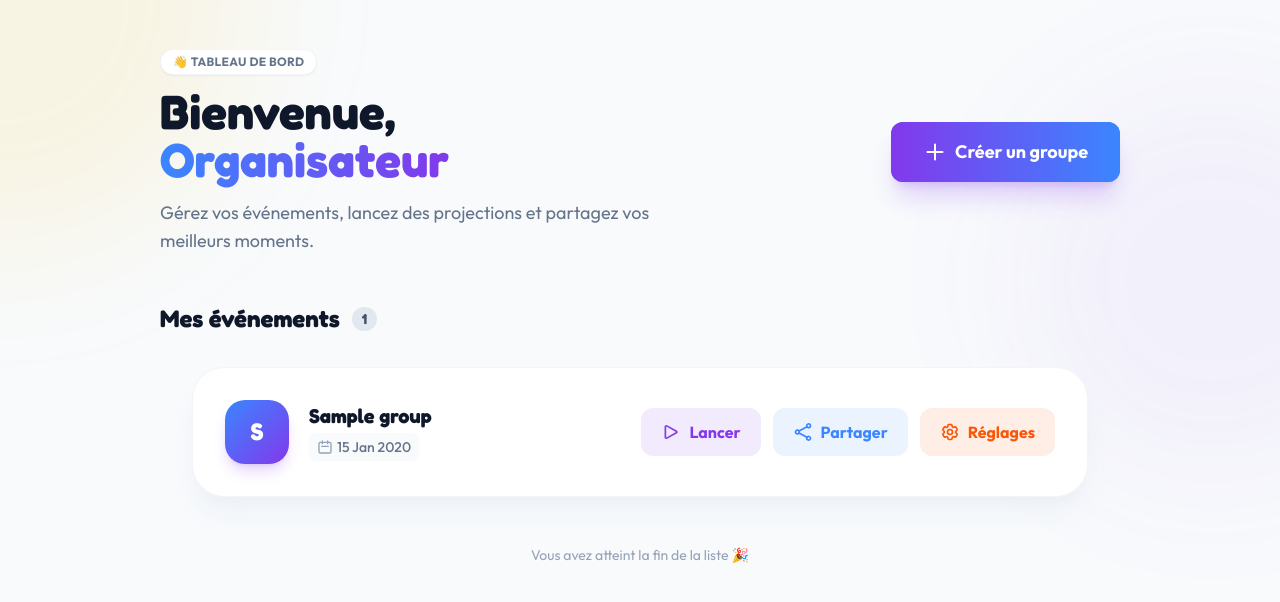
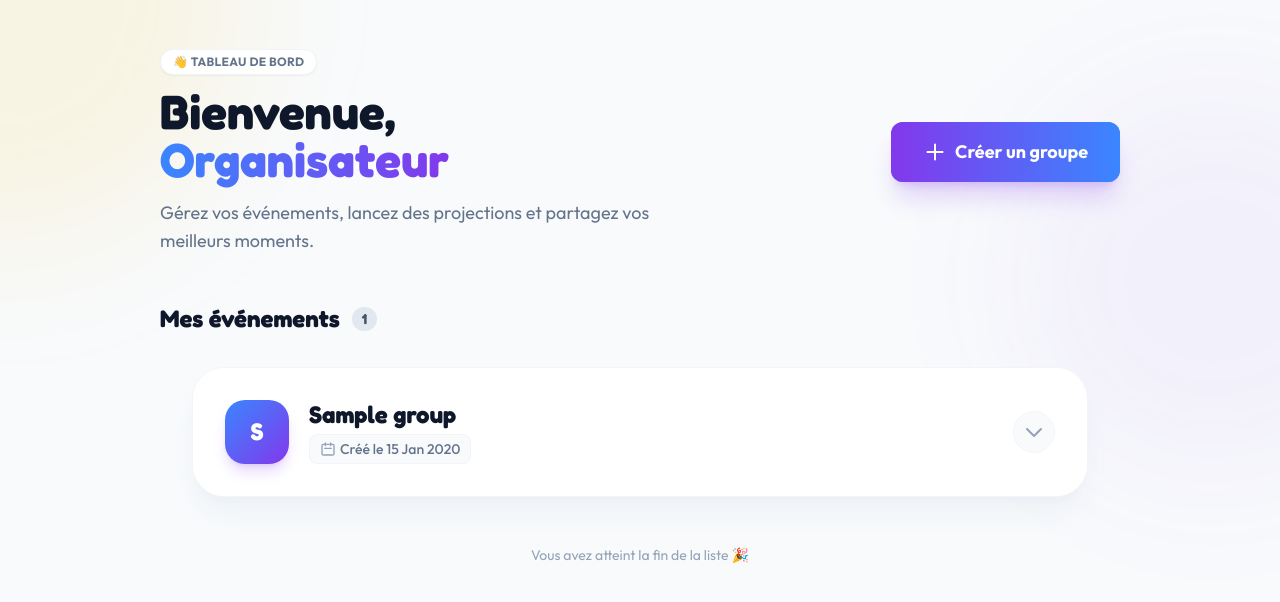
Before and after one commit to math-pixel/Photo-Party-V2, a Symfony app: template templates/main/home.html.twig in a window 1280 px wide. Shown: the top 602 px of the page. Run offline with Twig, Linux system fonts and the light colour scheme; the template is opened without the code that fills it: most values are stand-ins (such as "Sample title", 1, 10 or a date in 2020); style sheets or scripts are compiled from the project's sources; some libraries are stand-ins or nearby versions.

Commit message:
update home page and group component

```diff
--- a/templates/base.html.twig
+++ b/templates/base.html.twig
@@ -13,6 +13,12 @@
         {% endblock %}
 
         {% block javascripts %}
+
+            <!-- 1. D'abord le plugin Collapse -->
+            <script defer src="https://cdn.jsdelivr.net/npm/@alpinejs/collapse@3.x.x/dist/cdn.min.js"></script>
+
+            <!-- 2. Ensuite Alpine.js Core -->
+            <script defer src="https://cdn.jsdelivr.net/npm/alpinejs@3.x.x/dist/cdn.min.js"></script>
         {% endblock %}
 
     </head>
--- a/templates/components/group-bar.html.twig
+++ b/templates/components/group-bar.html.twig
@@ -1,37 +1,68 @@
-<div class="w-full max-w-4xl mx-auto mb-6" data-group-id="{{ group.id }}">
+{# URL pour le lien de partage #}
+{% set shareUrl = url('app_projection', {id: group.id}) %}
 
-    <!-- CARTE -->
-    <div class="bg-white rounded-[32px] shadow-xl shadow-slate-200/40 border border-slate-100 p-6 md:p-8 transition-shadow duration-300 hover:shadow-2xl hover:shadow-slate-200/60">
+<div class="w-full max-w-4xl mx-auto mb-6"
+     data-group-id="{{ group.id }}"
+     x-data="{
+        isOpen: false,
+        shareLink: '{{ shareUrl }}',
+        copied: false,
+        toggle() { this.isOpen = !this.isOpen },
+        copyToClipboard() {
+            navigator.clipboard.writeText(this.shareLink);
+            this.copied = true;
+            setTimeout(() => this.copied = false, 2000);
+        }
+     }">
 
-        <div class="flex flex-col md:flex-row md:items-center justify-between gap-6">
+    <!-- CARTE PRINCIPALE -->
+    <div class="bg-white rounded-[32px] shadow-xl shadow-slate-200/40 border border-slate-100 overflow-hidden transition-all duration-300 hover:shadow-2xl hover:shadow-slate-200/60">
 
-            <!-- 1. INFO GROUPE -->
+        <!-- 1. HEADER (Cliquable) -->
+        <div @click="toggle()" class="p-6 md:p-8 flex items-center justify-between cursor-pointer select-none group relative z-10 bg-white">
+
+            <!-- INFO GROUPE -->
             <div class="flex items-center gap-5">
-                <!-- Avatar -->
-                <div class="flex-shrink-0 w-16 h-16 rounded-[20px] bg-gradient-to-br from-party-blue to-party-purple flex items-center justify-center text-2xl font-display font-bold text-white shadow-lg shadow-party-purple/20">
+                <div class="flex-shrink-0 w-16 h-16 rounded-[20px] bg-gradient-to-br from-party-blue to-party-purple flex items-center justify-center text-2xl font-display font-bold text-white shadow-lg shadow-party-purple/20 group-hover:scale-105 transition-transform">
                     {{ group.name|first|upper }}
                 </div>
-
-                <!-- Textes -->
                 <div class="flex flex-col justify-center">
-                    <h3 class="text-xl font-display font-bold text-slate-900 leading-tight mb-1">
+                    <h3 class="text-2xl font-display font-bold text-slate-900 leading-tight mb-1 group-hover:text-party-purple transition-colors">
                         {{ group.name }}
                     </h3>
                     <div class="flex items-center gap-2 text-sm text-slate-500 font-medium">
-                        <span class="flex items-center gap-1 bg-slate-50 px-2 py-1 rounded-lg">
+                        <span class="flex items-center gap-1 bg-slate-50 px-2.5 py-1 rounded-lg border border-slate-100">
                             <svg class="w-4 h-4 text-slate-400" fill="none" viewBox="0 0 24 24" stroke="currentColor"><path stroke-linecap="round" stroke-linejoin="round" stroke-width="2" d="M8 7V3m8 4V3m-9 8h10M5 21h14a2 2 0 002-2V7a2 2 0 00-2-2H5a2 2 0 00-2 2v12a2 2 0 002 2z" /></svg>
-                            {{ group.createdAt|date('d M Y') }}
+                            Créé le {{ group.createdAt|date('d M Y') }}
                         </span>
                     </div>
                 </div>
             </div>
 
-            <!-- 2. ACTIONS -->
-            <div class="flex flex-col sm:flex-row items-stretch sm:items-center gap-3 w-full md:w-auto">
+            <!-- Chevron Animé -->
+            <div class="p-2 rounded-full bg-slate-50 text-slate-400 transition-transform duration-300 border border-slate-100 group-hover:border-party-purple/30 group-hover:text-party-purple"
+                 :class="{ 'rotate-180 bg-party-purple/10 text-party-purple': isOpen }">
+                <svg class="w-6 h-6" fill="none" stroke="currentColor" viewBox="0 0 24 24">
+                    <path stroke-linecap="round" stroke-linejoin="round" stroke-width="2" d="M19 9l-7 7-7-7" />
+                </svg>
+            </div>
+        </div>
 
-                <!-- BOUTON LANCER (Violet) -->
+        <!-- 2. ACTIONS (Dépliables avec Animation) -->
+        <!-- AJOUT DE x-collapse ICI -->
+        <div x-show="isOpen"
+             x-collapse
+             class="border-t border-slate-100 bg-slate-50/50">
+
+            <!-- Le padding est mis ici pour qu'il soit inclus dans l'animation -->
+            <div class="px-6 md:px-8 pb-8 pt-6">
+
+                <!-- CONTENEUR BOUTONS -->
+                <div class="flex flex-wrap md:flex-nowrap items-center justify-between gap-4">
+
+                    <!-- A. BOUTON LANCER -->
                     <a href="{{ path('app_projection', {id: group.id}) }}"
-                   class="btn flex-1 sm:flex-none gap-2 px-5 py-3 rounded-xl shadow-none bg-party-purple/10 text-party-purple hover:bg-party-purple hover:text-white hover:shadow-lg hover:shadow-party-purple/30"
+                       class="btn flex-1 gap-2 px-5 py-3 rounded-xl shadow-none bg-party-yellow/10 text-party-yellow hover:bg-party-yellow hover:text-white hover:shadow-lg hover:shadow-party-yellow/30 transition-all duration-200 whitespace-nowrap justify-center"
                        title="Lancer la projection">
                         <svg xmlns="http://www.w3.org/2000/svg" fill="none" viewBox="0 0 24 24" stroke-width="2" stroke="currentColor" class="w-5 h-5">
                             <path stroke-linecap="round" stroke-linejoin="round" d="M5.25 5.653c0-.856.917-1.398 1.667-.986l11.54 6.348a1.125 1.125 0 010 1.971l-11.54 6.347a1.125 1.125 0 01-1.667-.985V5.653z" />
@@ -39,29 +70,51 @@
                         Lancer
                     </a>
 
-                <!-- BOUTON PARTAGER (Bleu) -->
-                <!-- Note : href="#" car c'est souvent une action JS -->
-                <a href="#"
-                   class="btn flex-1 sm:flex-none gap-2 px-5 py-3 rounded-xl shadow-none bg-party-blue/10 text-party-blue hover:bg-party-blue hover:text-white hover:shadow-lg hover:shadow-party-blue/30"
+                    <!-- B. BOUTON AJOUTER PHOTO -->
+                    <a href="{{ path('app_projection', {id: group.id}) }}"
+                       class="btn flex-1 gap-2 px-5 py-3 rounded-xl shadow-none bg-party-pink/10 text-party-pink hover:bg-party-pink hover:text-white hover:shadow-lg hover:shadow-party-pink/30 transition-all duration-200 whitespace-nowrap justify-center"
+                       title="Ajouter une photo">
+                        <svg xmlns="http://www.w3.org/2000/svg" fill="none" viewBox="0 0 24 24" stroke-width="2" stroke="currentColor" class="w-5 h-5">
+                            <path stroke-linecap="round" stroke-linejoin="round" d="M6.827 6.175A2.31 2.31 0 015.186 7.23c-.38.054-.757.112-1.134.175C2.999 7.58 2.25 8.507 2.25 9.574V18a2.25 2.25 0 002.25 2.25h15A2.25 2.25 0 0021.75 18V9.574c0-1.067-.75-1.994-1.802-2.169a47.865 47.865 0 00-1.134-.175 2.31 2.31 0 01-1.64-1.055l-.822-1.316a2.192 2.192 0 00-1.736-1.039 48.774 48.774 0 00-5.232 0 2.192 2.192 0 00-1.736 1.039l-.821 1.316z" />
+                            <path stroke-linecap="round" stroke-linejoin="round" d="M16.5 12.75a4.5 4.5 0 11-9 0 4.5 4.5 0 019 0zM18.75 10.5h.008v.008h-.008V10.5z" />
+                        </svg>
+                        Ajouter Photo
+                    </a>
+
+                    <!-- C. BOUTON PARTAGER -->
+                    <button
+                        @click.stop="copyToClipboard()"
+                        class="btn flex-1 gap-2 px-5 py-3 rounded-xl shadow-none transition-all duration-200 whitespace-nowrap justify-center"
+                        :class="copied ? 'bg-green-100 text-green-700 hover:bg-green-200' : 'bg-party-blue/10 text-party-blue hover:bg-party-blue hover:text-white hover:shadow-lg hover:shadow-party-blue/30'"
                         title="Partager le lien">
-                    <svg xmlns="http://www.w3.org/2000/svg" fill="none" viewBox="0 0 24 24" stroke-width="2" stroke="currentColor" class="w-5 h-5">
+                        <svg x-show="!copied" xmlns="http://www.w3.org/2000/svg" fill="none" viewBox="0 0 24 24" stroke-width="2" stroke="currentColor" class="w-5 h-5">
                             <path stroke-linecap="round" stroke-linejoin="round" d="M7.217 10.907a2.25 2.25 0 100 2.186m0-2.186c.18.324.283.696.283 1.093s-.103.77-.283 1.093m0-2.186l9.566-5.314m-9.566 7.5l9.566 5.314m0 0a2.25 2.25 0 103.935 2.186 2.25 2.25 0 00-3.935-2.186zm0-12.814a2.25 2.25 0 103.933-2.185 2.25 2.25 0 00-3.933 2.185z" />
                         </svg>
-                    Partager
-                </a>
+                        <svg x-cloak x-show="copied" xmlns="http://www.w3.org/2000/svg" fill="none" viewBox="0 0 24 24" stroke-width="2" stroke="currentColor" class="w-5 h-5">
+                            <path stroke-linecap="round" stroke-linejoin="round" d="M4.5 12.75l6 6 9-13.5" />
+                        </svg>
+                        <span x-text="copied ? 'Lien copié !' : 'Partager'"></span>
+                    </button>
 
-                <!-- BOUTON REGLAGES (Orange) -->
+                    <!-- D. BOUTON REGLAGES -->
+{#                    {% if group.owner == app.user %}#}
                         <a href="{{ path('app_main', {id: group.id}) }}"
-                   class="btn flex-1 sm:flex-none gap-2 px-5 py-3 rounded-xl shadow-none bg-party-orange/10 text-party-orange hover:bg-party-orange hover:text-white hover:shadow-lg hover:shadow-party-orange/30"
+                           class="btn flex-1 gap-2 px-5 py-3 rounded-xl shadow-none bg-party-orange/10 text-party-orange hover:bg-party-orange hover:text-white hover:shadow-lg hover:shadow-party-orange/30 transition-all duration-200 whitespace-nowrap justify-center"
                            title="Paramètres du groupe">
                             <svg xmlns="http://www.w3.org/2000/svg" fill="none" viewBox="0 0 24 24" stroke-width="2" stroke="currentColor" class="w-5 h-5">
                                 <path stroke-linecap="round" stroke-linejoin="round" d="M9.594 3.94c.09-.542.56-.94 1.11-.94h2.593c.55 0 1.02.398 1.11.94l.213 1.281c.063.374.313.686.645.87.074.04.147.083.22.127.324.196.72.257 1.075.124l1.217-.456a1.125 1.125 0 011.37.49l1.296 2.247a1.125 1.125 0 01-.26 1.431l-1.003.827c-.293.24-.438.613-.431.992a6.759 6.759 0 010 .255c-.007.378.138.75.43.99l1.005.828c.424.35.534.954.26 1.43l-1.298 2.247a1.125 1.125 0 01-1.369.491l-1.217-.456c-.355-.133-.75-.072-1.076.124a6.57 6.57 0 01-.22.128c-.331.183-.581.495-.644.869l-.213 1.28c-.09.543-.56.941-1.11.941h-2.594c-.55 0-1.02-.398-1.11-.94l-.213-1.281c-.062-.374-.312-.686-.644-.87a6.52 6.52 0 01-.22-.127c-.325-.196-.72-.257-1.076-.124l-1.217.456a1.125 1.125 0 01-1.369-.49l-1.297-2.247a1.125 1.125 0 01.26-1.431l1.004-.827c.292-.24.437-.613.43-.992a6.932 6.932 0 010-.255c.007-.378-.138-.75-.43-.99l-1.004-.828a1.125 1.125 0 01-.26-1.43l1.297-2.247a1.125 1.125 0 011.37-.491l1.216.456c.356.133.751.072 1.076-.124.072-.044.146-.087.22-.128.332-.183.582-.495.644-.869l.214-1.281z" />
                                 <path stroke-linecap="round" stroke-linejoin="round" d="M15 12a3 3 0 11-6 0 3 3 0 016 0z" />
                             </svg>
-                    <span class="hidden md:inline">Réglages</span>
+                            <span class="hidden sm:inline">Réglages</span>
                         </a>
-
+{#                    {% endif %}#}
                 </div>
             </div>
         </div>
     </div>
+</div>
+
+<!-- IMPORTANT : Assure-toi que Alpine.js est bien chargé dans ton base.html.twig -->
+<script defer src="https://cdn.jsdelivr.net/npm/alpinejs@3.x.x/dist/cdn.min.js"></script>
+{# Si tu veux l'animation fluide 'x-collapse', ajoute aussi ce plugin : #}
+<script defer src="https://cdn.jsdelivr.net/npm/@alpinejs/collapse@3.x.x/dist/cdn.min.js"></script>
```
Lines whose indentation alone changed are shown as unchanged.
